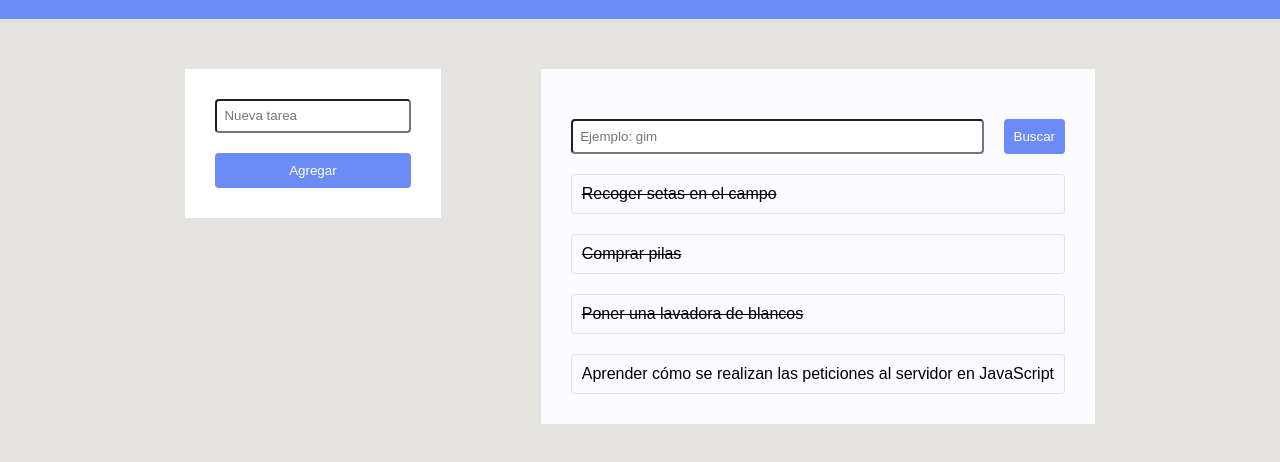
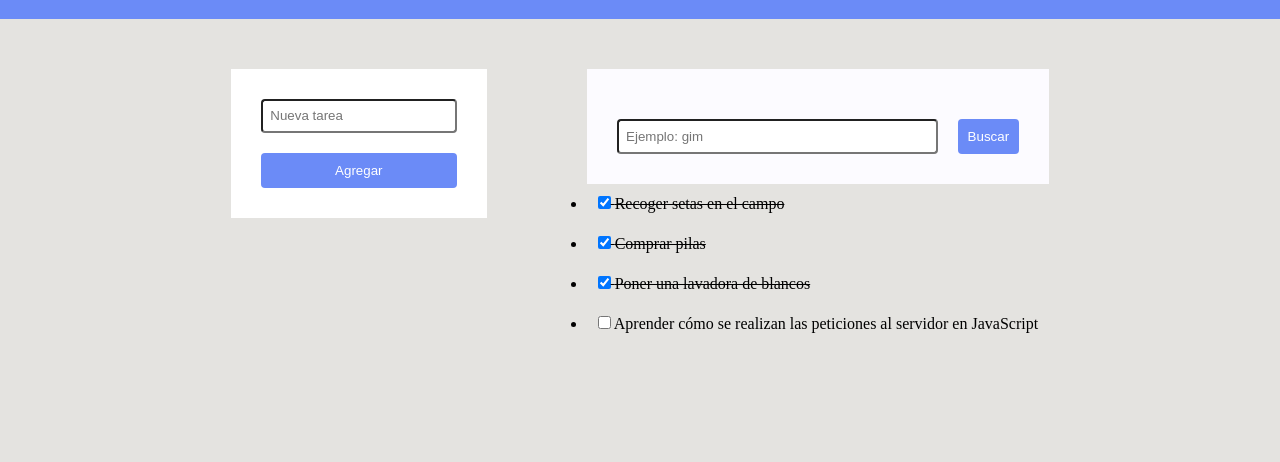
Before and after one commit to laura-pf/promo-Y-module-2-pair-1-ada-tasks, a plain HTML site: page index.html in a window 1280 px wide. Shown: the part 98-560 px from the top of the page. Drawn offline with Linux system fonts and the light colour scheme.

Commit message:
function handleClick

```diff
--- a/index.html
+++ b/index.html
@@ -26,9 +26,12 @@
                         <input class="input input-search" type="text" name="search" id="search" placeholder="Ejemplo: gim">
                         <button class="button" type="submit">Buscar</button>
                     </div>
-                <ul class="list js-taskList"></ul>
             </form>
+
+            <ul class="js-taskList"></ul>
+
         </section>
+
     </main>
 
 
--- a/main.js
+++ b/main.js
@@ -10,15 +10,29 @@ const tasks = [
   { name: "Aprender cómo se realizan las peticiones al servidor en JavaScript", completed: false, id: 4,},
 ];
 
-for(const task of tasks){
+
+function renderTasks () {
+  for(const task of tasks){
 
     if (task.completed === true){
-      taskList.innerHTML += `
-      <li class="border-li line-through">${task.name}</li>`
+      taskList.innerHTML += ` <li class="border-li line-through"><input type="checkbox" checked id="${task.id}"> <span>
+      ${task.name} </span> </li> `;
+
 
      } else {
-      taskList.innerHTML += `
-        <li class="border-li">${task.name}</li>`
+      taskList.innerHTML += `<li class="border-li"> <input type="checkbox" id="${task.id}"> <span>
+      ${task.name} </span> </li>`
 
      }
+}
 };
+
+renderTasks();
+
+
+function handleClick (event) {
+
+
+};
+
+taskList.addEventListener("click", handleClick);
--- a/styles.css
+++ b/styles.css
@@ -95,4 +95,4 @@
     flex-direction: column;
     gap: 20px;
     list-style-type: none;
-}
+};
```
